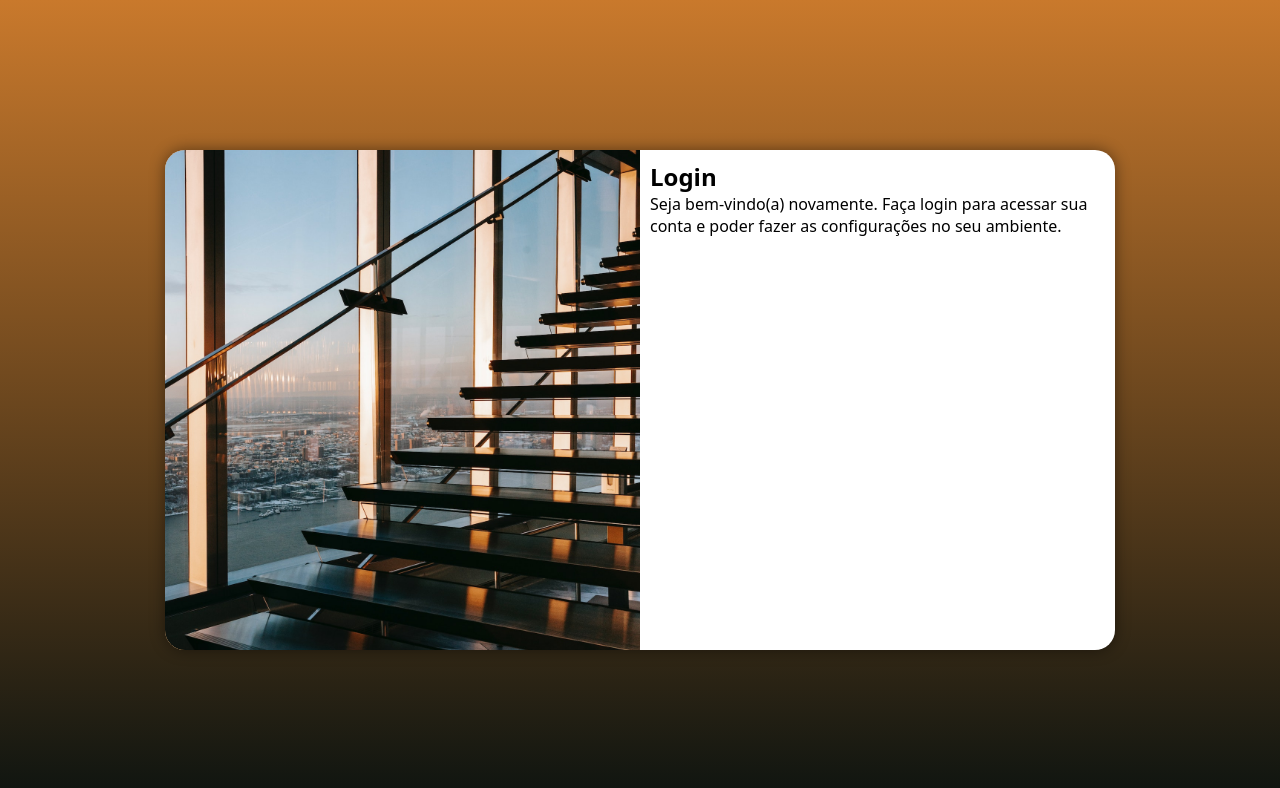
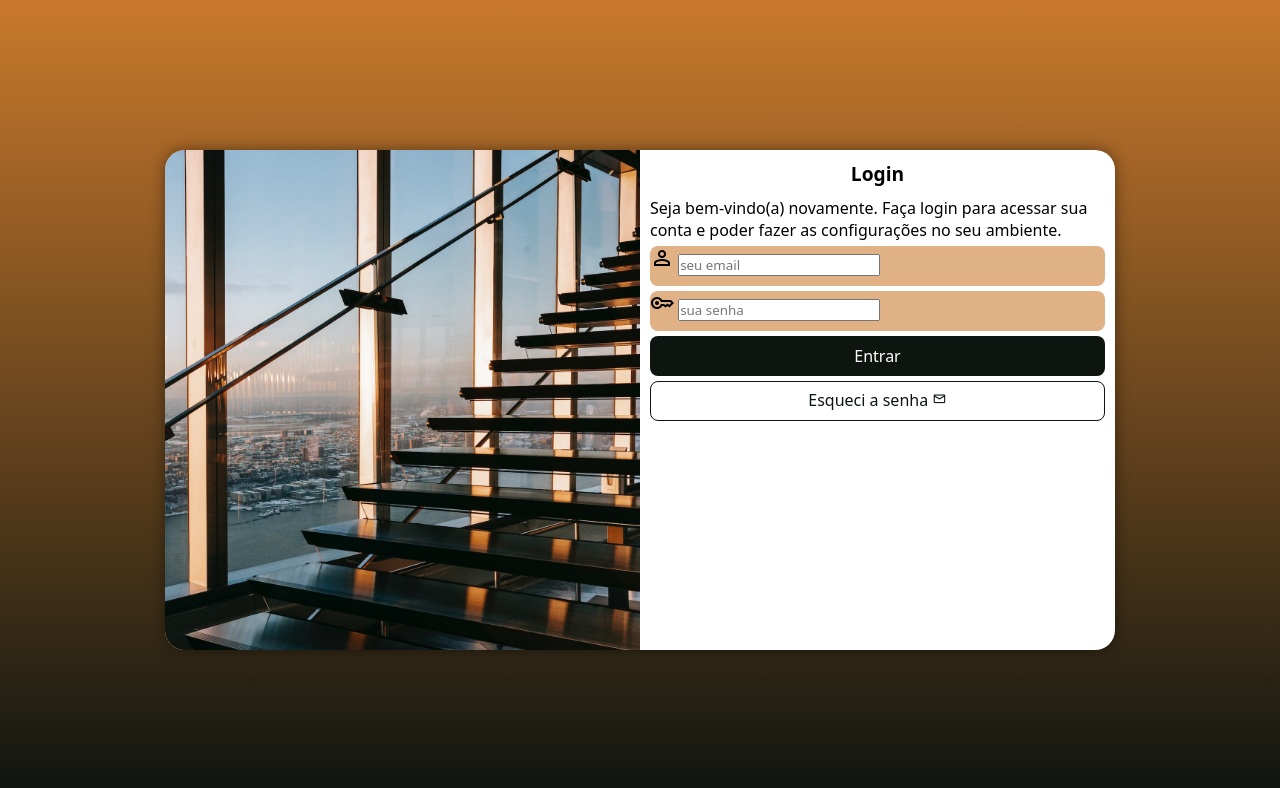
Before and after one commit to NattanBonafe/projeto-login, a plain HTML site: page index.html in a window 1280 px wide. Drawn offline with nearby package versions, Linux system fonts and the light colour scheme.

Commit message:
embelezando o formulário

```diff
--- a/estilos/media-query.css
+++ b/estilos/media-query.css
@@ -44,4 +44,10 @@ Grandes telas: acima de 1200px
         float: right;
         width: 50%;
     }
+    div#formulario > h1 {
+        font-size: 1.2em;
+    }
+    div#formulario > p {
+        font-size: 1em;
+    }
 }
--- a/estilos/style.css
+++ b/estilos/style.css
@@ -58,3 +58,66 @@ section#login > div#formulario{
     display: block; /* o Guanabara falou que assim é melhor */
     padding: 10px;
 }
+
+div#formulario > h1{
+    text-align: center;
+    margin-bottom: 10px;
+}
+
+div#formulario > p{
+    font-size: 0.8em;
+}
+
+form > div.campo {
+    background-color: #c9782c93;
+    display: block;
+    width: 100%;
+    height: 40px;
+    border-radius: 8px;
+    margin: 5px 0px;
+}
+
+div.campo > label {
+    font-size: .8em;
+    display: none;
+}
+
+form > input[type=submit]{
+    display: block;
+    font-size: 1em;
+    width: 100%;
+    height: 40px;
+    background-color: #0e1410;
+    color: white;
+    border: none;
+    border-radius: 8px;
+    cursor: pointer;
+}
+
+form > input[type=submit]:hover {
+    background-color: #354d3d;
+}
+
+form > a.botao {
+    display: block;
+    text-align: center;
+    font-size: 1em;
+    width: 100%;
+    height: 40px;
+    padding-top: 7px;
+    margin-top: 5px;
+    border: 1px solid #0e1410;
+    border-radius: 8px;
+    text-decoration: none;
+    color: #0e1410;
+}
+
+form > a.botao:hover {
+    background-color: #354d3d;
+    border-color: #354d3d;
+    color: white;
+}
+
+form > a.botao > span{
+    font-size: 0.9em;
+}
--- a/index.html
+++ b/index.html
@@ -4,6 +4,7 @@
     <meta charset="UTF-8">
     <meta name="viewport" content="width=device-width, initial-scale=1.0">
     <title>Login</title>
+    <link href="https://fonts.googleapis.com/css2?family=Material+Symbols+Outlined" rel="stylesheet"/>
     <link rel="stylesheet" href="estilos/style.css">
     <link rel="stylesheet" href="estilos/media-query.css">
 </head>
@@ -16,8 +17,21 @@
             <div id="formulario">
                 <h1>Login</h1>
                 <p>Seja bem-vindo(a) novamente. Faça login para acessar sua conta e poder fazer as configurações no seu ambiente.</p>
-                <form action="login.php" method="post">
-
+                <form action="login.php" method="post" autocomplete="on">
+                    <div class="campo">
+                        <span class="material-symbols-outlined">person</span>
+                        <input type="email" name="login" id="ilogin" placeholder="seu email" autocomplete="email" maxlength="30" required>
+                        <label for="ilogin">Login</label>
+                    </div>
+                    <div class="campo">
+                        <span class="material-symbols-outlined">key</span>
+                        <input type="password" name="senha" id="isenha" placeholder="sua senha" autocomplete="current-password" minlength="8" maxlength="20" required>
+                        <label for="isenha">Senha</label>
+                    </div>
+                    <input type="submit" value="Entrar">
+                    <a href="esqueci.html" class="botao">
+                        Esqueci a senha <span class="material-symbols-outlined">mail</span>
+                    </a>
                 </form>
             </div>
         </section>
```
